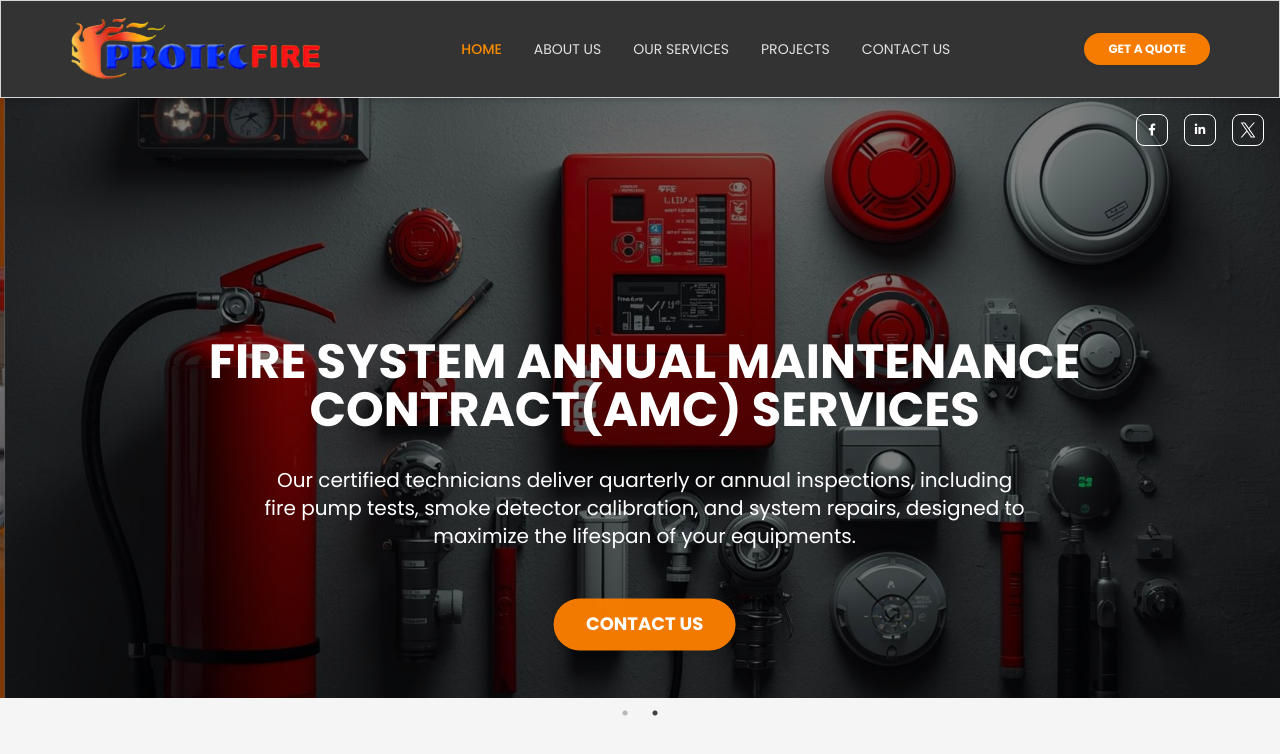
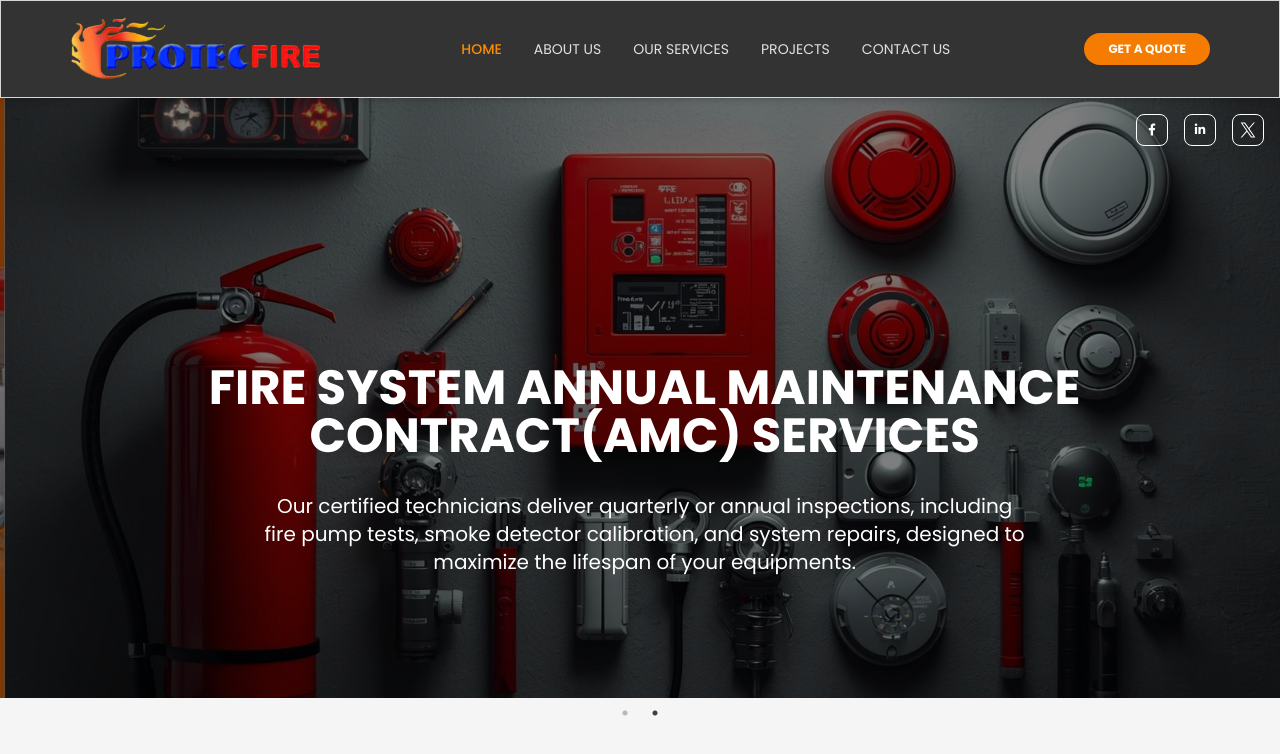
Before and after one commit to jabinkm/PROTECFIREWEB, a React (Vite) app: page / in a window 1280 px wide. Shown: the top 754 px of the page. Built offline with nearby package versions, Linux system fonts and the light colour scheme.

Commit message:
Add files via upload

```diff
--- a/src/components/hero.jsx
+++ b/src/components/hero.jsx
@@ -88,11 +88,11 @@ export function Hero() {
                 animate={{ opacity: currentSlide === index ? 1 : 0, y: currentSlide === index ? 0 : 50 }}
                 transition={{ duration: 0.8, delay: 0.6 }}
               >
-                <Link to={slide.buttonLink}>
+                {/* <Link to={slide.buttonLink}>
                   <Button className="bg-orange-700 text-white px-8 py-3 text-lg rounded-full hover:bg-orange-900 transition duration-300">
                     {slide.buttonText}
                   </Button>
-                </Link>
+                </Link> */}
               </motion.div>
             </div>
           </div>
--- a/src/components/services.jsx
+++ b/src/components/services.jsx
@@ -138,11 +138,11 @@ export function Services() {
               </CardBody>
             </Card>
           ))}
-          <Link to={"/services"}>
+          {/* <Link to={"/services"}>
           <Button className="bg-orange-600 text-white px-6 py-3 rounded-full hover:bg-orange-800 transition duration-300 mx-auto">
            View Our Services
           </Button>
-          </Link>
+          </Link> */}
         </div>
       </div>
     </section>
```
Also changed, not shown: src/routes/UserRoute.jsx (+16 -16 lines).
